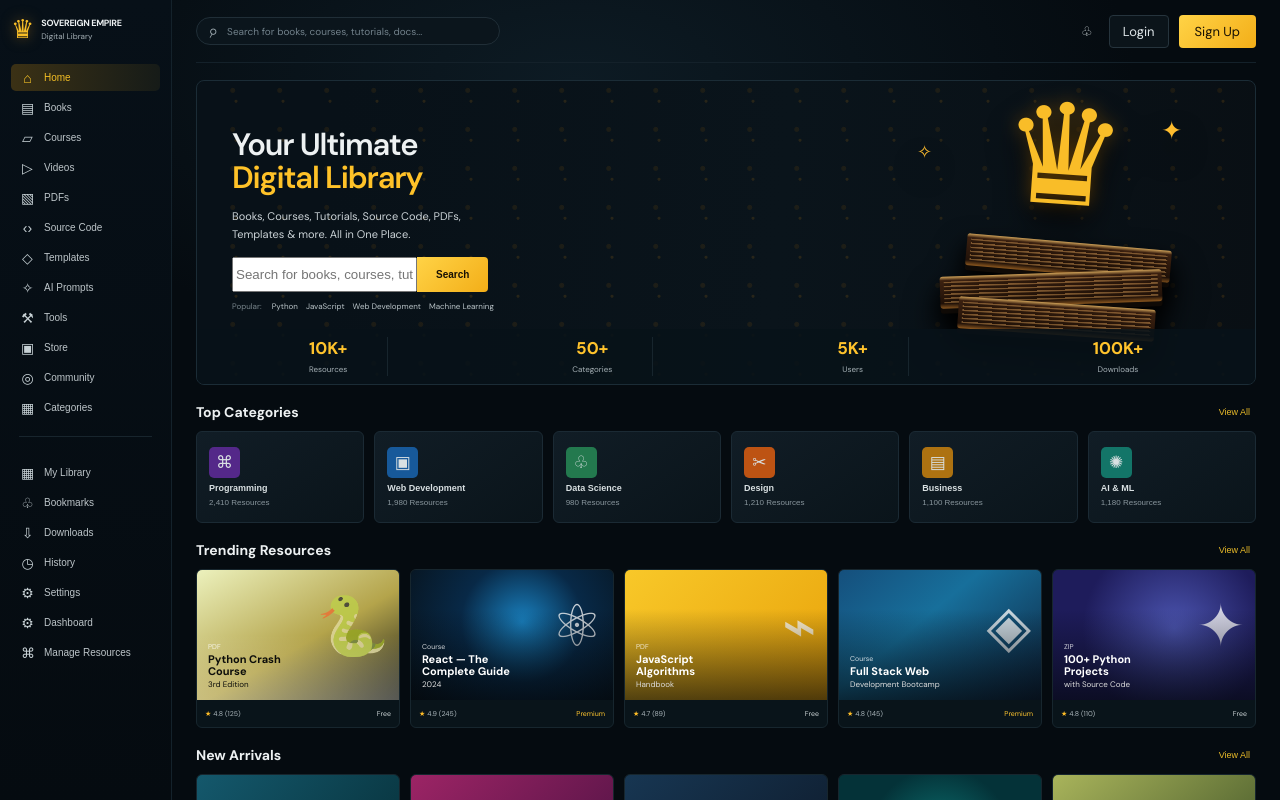
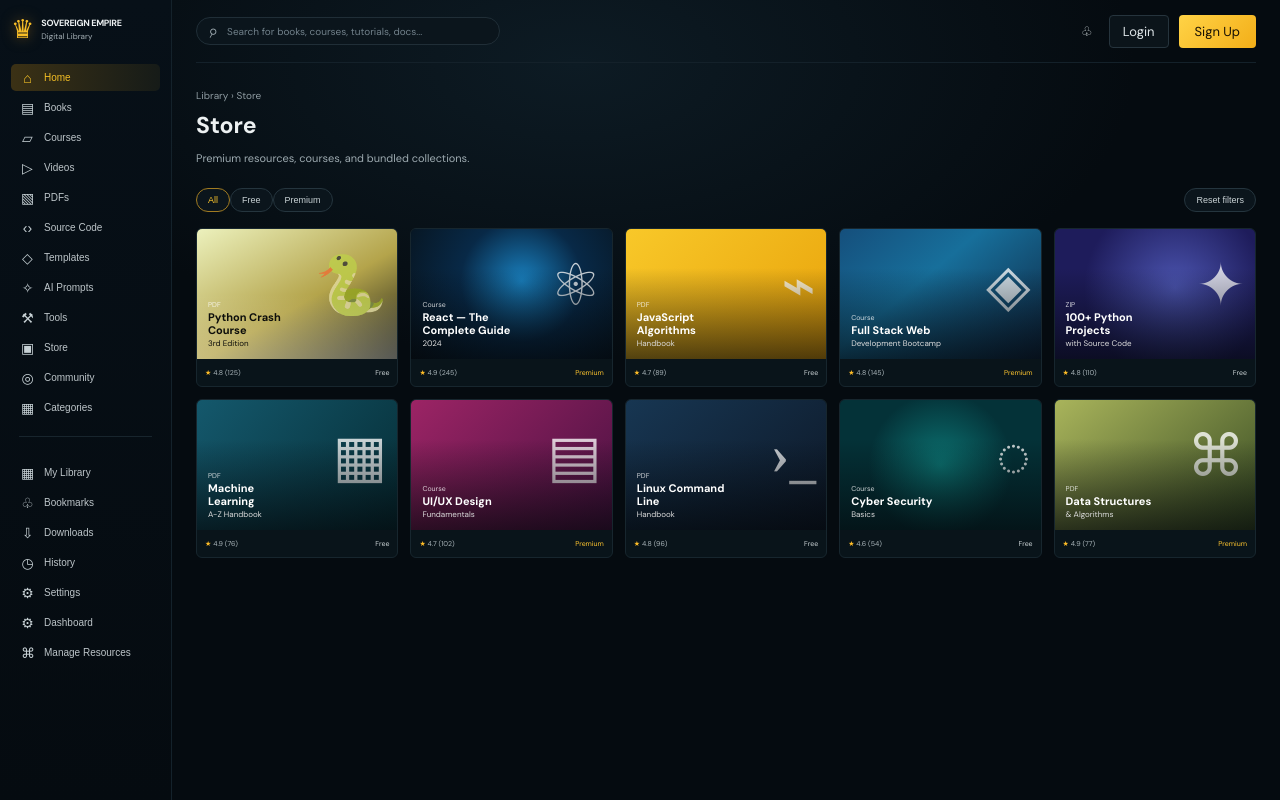
Before and after one commit to Sovereign-Emperor/digi-market-store, a React (Vite) app: page /store in a window 1280 px wide. Before the commit this address led to /. Shown: the top 800 px of the page. Built offline with nearby package versions, Linux system fonts and the light colour scheme.

Commit message:
.................................................................

```diff
--- a/src/App.jsx
+++ b/src/App.jsx
@@ -10,6 +10,7 @@ import {
 import Brand from './components/Brand';
 import SearchInput from './components/SearchInput';
 import Sidebar from './components/Sidebar';
+import CollectionPage, { CommunityPage, SettingsPage } from './components/CollectionPage';
 import Dialog from './components/ui/Dialog';
 import {
   AdminPage,
@@ -54,7 +55,7 @@ function AppShell() {
   const [query, setQuery] = useState('');
   const [authOpen, setAuthOpen] = useState(false);
   const [sidebarOpen, setSidebarOpen] = useState(false);
-  const { user, signOut } = useLibrary();
+  const { user, signOut, recordHistory } = useLibrary();
 
   useEffect(() => {
     document.body.classList.toggle('drawer-open', sidebarOpen);
@@ -88,10 +89,21 @@ function AppShell() {
       Books: '/books',
       Courses: '/courses',
       Videos: '/video',
+      PDFs: '/pdfs',
+      'Source Code': '/source-code',
+      Templates: '/templates',
+      'AI Prompts': '/ai-prompts',
+      Tools: '/tools',
+      Store: '/store',
+      Community: '/community',
       Categories: '/categories',
       Dashboard: '/dashboard',
-      'My Library': '/dashboard',
+      'My Library': '/library',
       'Manage Resources': '/admin',
+      Bookmarks: '/bookmarks',
+      Downloads: '/downloads',
+      History: '/history',
+      Settings: '/settings',
     };
     setSidebarOpen(false);
     navigate(links[label] || '/books');
@@ -101,7 +113,7 @@ function AppShell() {
   // URL while preserving the user’s navigation flow through the catalog.
   // Clicking a catalog item or submitting a search routes to the matching page and preserves the
   // current query state in the URL for shareable links and browser history.
-  const select = (item) => navigate(itemPath(item));
+  const select = (item) => { recordHistory(item.title); navigate(itemPath(item)); };
   const submitSearch = () => navigate(`/search?q=${encodeURIComponent(query)}`);
 
   return (
@@ -183,6 +195,18 @@ function AppShell() {
           />
           <Route path="/books" element={<CatalogPage type="Books" onSelect={select} />} />
           <Route path="/courses" element={<CatalogPage type="Courses" onSelect={select} />} />
+          <Route path="/pdfs" element={<CollectionPage title="PDF Library" description="Read technical guides and reference material online." kinds={['PDF']} onSelect={select} />} />
+          <Route path="/source-code" element={<CollectionPage title="Source Code" description="Reusable projects, examples, and practical code packs." kinds={['ZIP']} onSelect={select} />} />
+          <Route path="/templates" element={<CollectionPage title="Templates" description="Start faster with adaptable project templates." onSelect={select} />} />
+          <Route path="/ai-prompts" element={<CollectionPage title="AI Prompts" description="Prompt collections for research, coding, and creative work." onSelect={select} />} />
+          <Route path="/tools" element={<CollectionPage title="Learning Tools" description="Useful utilities and curated resources for your workflow." onSelect={select} />} />
+          <Route path="/store" element={<CollectionPage title="Store" description="Premium resources, courses, and bundled collections." stateKey={null} onSelect={select} />} />
+          <Route path="/library" element={<CollectionPage title="My Library" description="Resources you have saved for ongoing learning." stateKey="library" onSelect={select} />} />
+          <Route path="/bookmarks" element={<CollectionPage title="Bookmarks" description="Resources you want to revisit later." stateKey="bookmarks" onSelect={select} />} />
+          <Route path="/downloads" element={<CollectionPage title="Downloads" description="Resources available for offline access." stateKey="downloads" onSelect={select} />} />
+          <Route path="/history" element={<CollectionPage title="History" description="Your recently opened resources." stateKey="history" onSelect={select} />} />
+          <Route path="/community" element={<CommunityPage />} />
+          <Route path="/settings" element={<SettingsPage />} />
           <Route path="/search" element={<SearchRoute onSelect={select} />} />
           <Route
             path="/resource/:slug"
--- /dev/null
+++ b/src/collections.css
@@ -0,0 +1,7 @@
+.page-intro { max-width: 620px; margin: -12px 0 20px; color: #9daab0; font-size: 11px; line-height: 1.6; }
+.community-form, .settings-form { max-width: 680px; display: grid; gap: 12px; padding: 18px; border: 1px solid #1b2c35; border-radius: 8px; background: #09141b; }
+.community-form textarea { min-height: 92px; resize: vertical; border: 1px solid #2c3c45; border-radius: 5px; padding: 11px; background: #071017; color: #eef2f3; font: inherit; }
+.community-form .signup, .settings-form .signup { justify-self: start; }
+.discussion-list { display: grid; max-width: 680px; gap: 10px; }.discussion-list article { padding: 15px; border: 1px solid #1a2b34; border-radius: 7px; background: #09141b; }.discussion-list p { color: #bdc8cb; font-size: 11px; }.discussion-list small { color: #f6bd28; font-size: 10px; }
+.settings-form h2 { margin: 4px 0 0; font-size: 14px; }.settings-form label { display: flex; align-items: center; justify-content: space-between; color: #cdd5d7; }.settings-form select { min-width: 120px; padding: 7px; border: 1px solid #2b3b44; border-radius: 4px; background: #071017; color: white; }
+@media (max-width: 600px) { .community-form, .settings-form { padding: 14px; }.page-intro { margin-bottom: 15px; } }
--- /dev/null
+++ b/src/components/CollectionPage.jsx
@@ -0,0 +1,38 @@
+import { useMemo, useState } from 'react';
+import LibraryCard from './LibraryCard';
+import EmptyState from './ui/EmptyState';
+import Section from './Section';
+import { newArrivals, resources } from '../data/library';
+import { useLibrary } from '../context/LibraryContext';
+
+const allResources = [...resources, ...newArrivals];
+
+// Reusable collection surface for resource types and a user's saved/downloaded/history lists.
+// TODO(backend): Accept server pagination metadata and load more items when a collection grows.
+export default function CollectionPage({ title, description, kinds = [], stateKey, onSelect }) {
+  const [access, setAccess] = useState('All');
+  const state = useLibrary();
+  const selectedIds = stateKey ? state[stateKey] || [] : null;
+  const items = useMemo(() => allResources.filter((resource) => {
+    const typeMatches = !kinds.length || kinds.includes(resource.type);
+    const stateMatches = !selectedIds || selectedIds.includes(resource.title);
+    const accessMatches = access === 'All' || resource.access === access;
+    return typeMatches && stateMatches && accessMatches;
+  }), [access, kinds, selectedIds]);
+
+  return <section className="page"><div className="breadcrumb">Library › {title}</div><h1>{title}</h1><p className="page-intro">{description}</p><div className="filters"><div>{['All', 'Free', 'Premium'].map((label) => <button className={access === label ? 'selected' : ''} onClick={() => setAccess(label)} key={label}>{label}</button>)}</div><button onClick={() => setAccess('All')}>Reset filters</button></div>{items.length ? <div className="catalog-grid">{items.map((resource) => <LibraryCard key={resource.title} resource={resource} onSelect={onSelect} />)}</div> : <EmptyState title={`No ${title.toLowerCase()} yet`} detail={stateKey ? 'Items you save, download, or open will appear here.' : 'Try another access filter or check back as the catalog grows.'} action={<button className="signup" onClick={() => setAccess('All')}>Show all</button>} />}</section>;
+}
+
+export function CommunityPage() {
+  const [posts, setPosts] = useState([{ name: 'Daniel Lewis', body: 'What project are you building with Python this week?' }, { name: 'Sarah Johnson', body: 'I just finished the React guide—highly recommended.' }]);
+  const [draft, setDraft] = useState('');
+  function publish(event) { event.preventDefault(); if (!draft.trim()) return; setPosts((items) => [{ name: 'You', body: draft.trim() }, ...items]); setDraft(''); }
+  return <section className="page"><div className="breadcrumb">Library › Community</div><h1>Community</h1><p className="page-intro">Share progress, ask questions, and discover what other learners are creating.</p><form className="community-form" onSubmit={publish}><textarea value={draft} onChange={(event) => setDraft(event.target.value)} placeholder="Start a discussion…" maxLength="280" /><button className="signup">Publish post</button></form><Section title="Recent discussions">{<div className="discussion-list">{posts.map((post, index) => <article key={`${post.name}-${index}`}><b>{post.name}</b><p>{post.body}</p><small>♥ Like · Reply</small></article>)}</div>}</Section></section>;
+}
+
+export function SettingsPage() {
+  const { preferences, updatePreferences } = useLibrary();
+  const [saved, setSaved] = useState(false);
+  function save(event) { event.preventDefault(); setSaved(true); }
+  return <section className="page settings-page"><div className="breadcrumb">Account › Settings</div><h1>Settings</h1><form className="settings-form" onSubmit={save}><h2>Notifications</h2><label><span>Learning updates</span><input type="checkbox" checked={preferences.emailUpdates} onChange={(event) => updatePreferences({ emailUpdates: event.target.checked })} /></label><h2>Appearance</h2><label><span>Theme</span><select value={preferences.theme} onChange={(event) => updatePreferences({ theme: event.target.value })}><option value="dark">Dark</option><option value="system">System</option></select></label><button className="signup">Save settings</button>{saved && <small className="form-notice">Settings saved on this device.</small>}</form></section>;
+}
--- a/src/context/LibraryContext.jsx
+++ b/src/context/LibraryContext.jsx
@@ -44,6 +44,14 @@ export function LibraryProvider({ children }) {
     (id, progress) => refresh(libraryRepository.saveProgress(id, progress)),
     [refresh],
   );
+  const recordHistory = useCallback(
+    (id) => refresh(libraryRepository.recordHistory(id)),
+    [refresh],
+  );
+  const updatePreferences = useCallback(
+    (patch) => refresh(libraryRepository.updatePreferences(patch)),
+    [refresh],
+  );
 
   // Expose the current state and action handlers through context so components can interact with
   // the library without manually passing props through many levels of the tree.
@@ -56,8 +64,10 @@ export function LibraryProvider({ children }) {
       toggleBookmark,
       download,
       saveProgress,
+      recordHistory,
+      updatePreferences,
     }),
-    [state, signIn, signOut, toggleSaved, toggleBookmark, download, saveProgress],
+    [state, signIn, signOut, toggleSaved, toggleBookmark, download, saveProgress, recordHistory, updatePreferences],
   );
 
   return <LibraryContext.Provider value={value}>{children}</LibraryContext.Provider>;
--- a/src/lib/storage.js
+++ b/src/lib/storage.js
@@ -2,7 +2,7 @@
 // saved resources, bookmarks, downloads, and reading progress so the UI can restore state on reload.
 const KEY = 'sovereign-library-v1';
 
-const defaults = { user: null, library: [], bookmarks: [], downloads: [], progress: {}, preferences: { theme: 'dark' } };
+const defaults = { user: null, library: [], bookmarks: [], downloads: [], history: [], progress: {}, preferences: { theme: 'dark', emailUpdates: true } };
 
 export function readStore() {
   try { return { ...defaults, ...JSON.parse(localStorage.getItem(KEY) || '{}') }; } catch { return defaults; }
@@ -25,4 +25,9 @@ export const libraryRepository = {
     return writeStore({ [name]: values });
   },
   saveProgress(id, value) { const state = readStore(); return writeStore({ progress: { ...state.progress, [id]: value } }); },
+  recordHistory(id) {
+    const state = readStore();
+    return writeStore({ history: [id, ...state.history.filter((value) => value !== id)].slice(0, 24) });
+  },
+  updatePreferences(patch) { const state = readStore(); return writeStore({ preferences: { ...state.preferences, ...patch } }); },
 };
--- a/src/main.jsx
+++ b/src/main.jsx
@@ -6,6 +6,7 @@ import { LibraryProvider } from './context/LibraryContext';
 import '../assets/style.css';
 import './app.css';
 import './responsive.css';
+import './collections.css';
 
 // Application bootstrap: mount the React app into the root element and wrap it with
 // the router and shared library context so all pages can share state and navigation.
```
